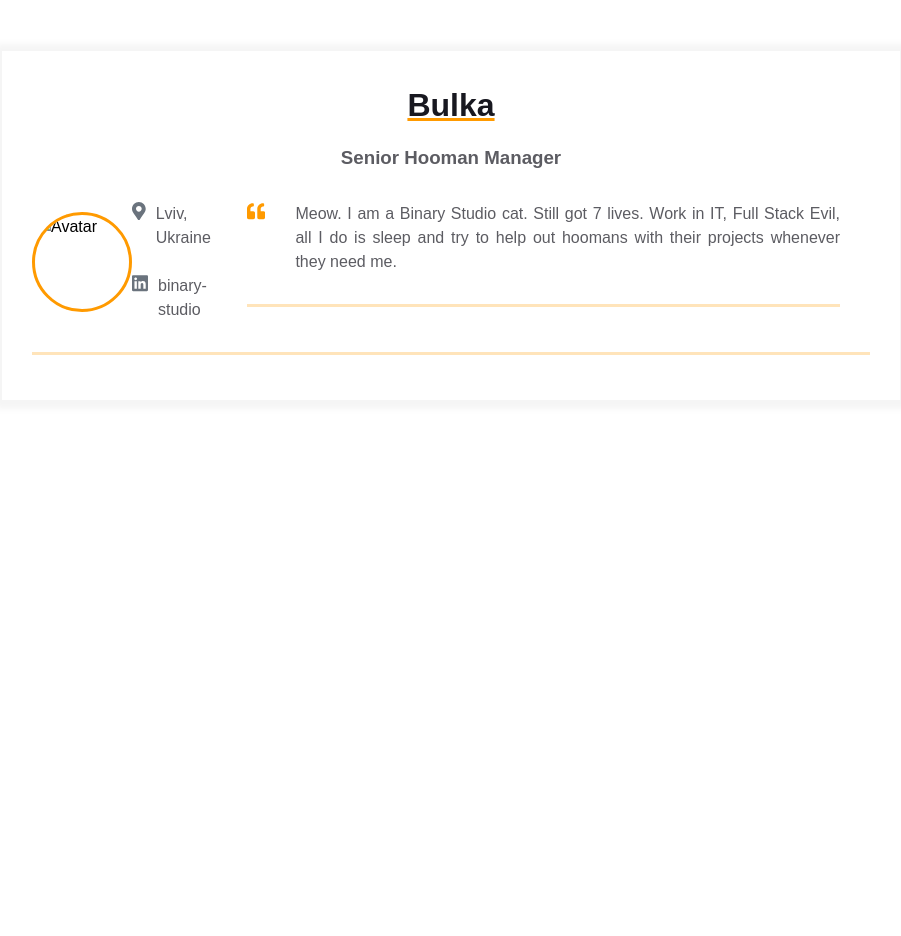
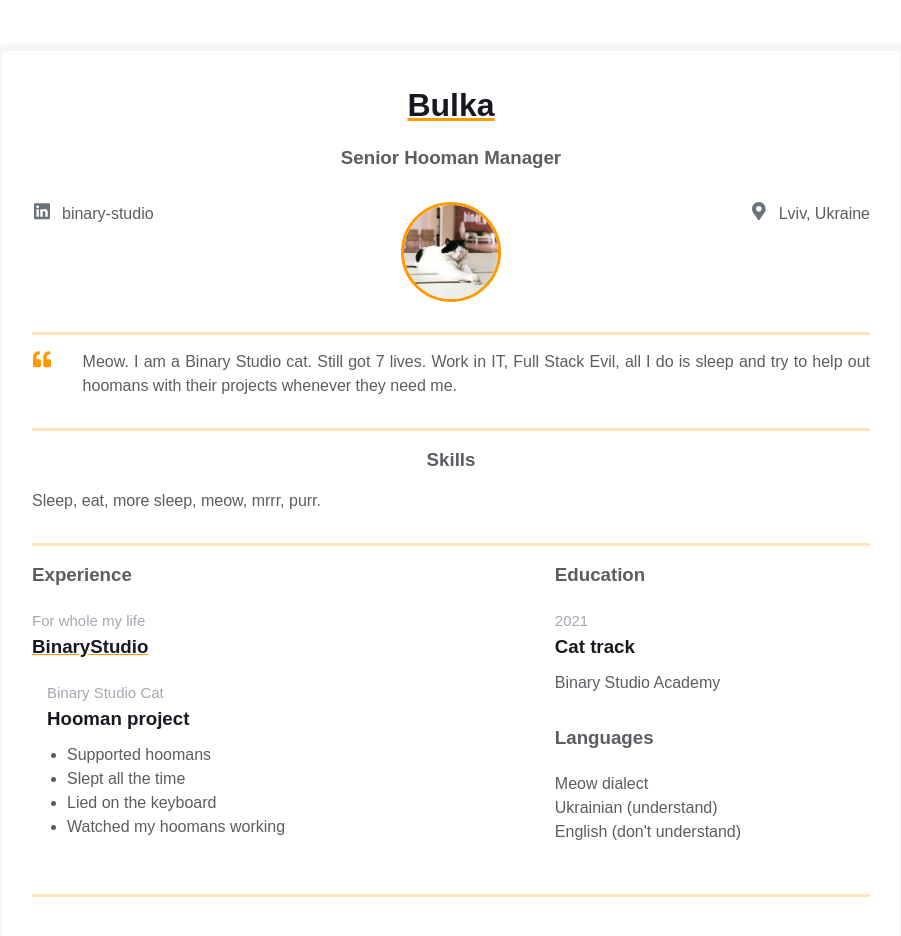
Before and after one commit to OlegSemko/homepage, a plain HTML site: page index.html in a window 1280 px wide. Shown: the whole page, without its empty margins (189-1090 px from the left). Before the commit the page ends 800 px from the top, so only its background shows below. Drawn offline with Linux system fonts and the light colour scheme.

Commit message:
added all info about bulka

```diff
--- a/index.html
+++ b/index.html
@@ -1,5 +1,5 @@
 <!DOCTYPE html>
-<html>
+<html lang="en">
 	<head>
 		<meta charset="UTF-8" />
 		<meta name="viewport" content="width=device-width, initial-scale=1" />
@@ -15,10 +15,20 @@
 					<h3 class="contact-info__sub-header">Senior Hooman Manager</h3>
 
 					<div class="contact_info_container fh">
-          <div class="contact-info__block"></div>
-
+						<div class="contact-info__block">
+							<a href="https://ua.linkedin.com/company/binary-studio_241166" rel="author" class="contact-info__item">
+							<div class="contact-info__item-icon-wrapper">
+								<svg class="contact-info__item-icon" xmlns="http://www.w3.org/2000/svg" viewBox="0 0 448 512">
+									<path
+										d="M416 32H31.9C14.3 32 0 46.5 0 64.3v383.4C0 465.5 14.3 480 31.9 480H416c17.6 0 32-14.5 32-32.3V64.3c0-17.8-14.4-32.3-32-32.3zM135.4 416H69V202.2h66.5V416zm-33.2-243c-21.3 0-38.5-17.3-38.5-38.5S80.9 96 102.2 96c21.2 0 38.5 17.3 38.5 38.5 0 21.3-17.2 38.5-38.5 38.5zm282.1 243h-66.4V312c0-24.8-.5-56.7-34.5-56.7-34.6 0-39.9 27-39.9 54.9V416h-66.4V202.2h63.7v29.2h.9c8.9-16.8 30.6-34.5 62.9-34.5 67.2 0 79.7 44.3 79.7 101.9V416z">
+									</path>
+								</svg>
+							</div>
+							<span>binary-studio</span>
+							</a>
+						</div>
 						<div class="contact-info__block contact-info__block--center">
-            <img class="contact-info__avatar" src="assets/avatar.png" alt="Avatar">
+							<img class="contact-info__avatar" src="assets/bulka.jpg" alt="Avatar">
 						</div>
 
 						<div class="contact-info__block">
@@ -32,17 +42,9 @@
 								</div>
 								<span>Lviv, Ukraine</span>
 							</a>
-
-			<a href="https://ua.linkedin.com/company/binary-studio_241166" rel="author" class="contact-info__item">
-			  <div class="contact-info__item-icon-wrapper">
-			    <svg class="contact-info__item-icon" xmlns="http://www.w3.org/2000/svg" viewBox="0 0 448 512">
-			      <path
-			        d="M416 32H31.9C14.3 32 0 46.5 0 64.3v383.4C0 465.5 14.3 480 31.9 480H416c17.6 0 32-14.5 32-32.3V64.3c0-17.8-14.4-32.3-32-32.3zM135.4 416H69V202.2h66.5V416zm-33.2-243c-21.3 0-38.5-17.3-38.5-38.5S80.9 96 102.2 96c21.2 0 38.5 17.3 38.5 38.5 0 21.3-17.2 38.5-38.5 38.5zm282.1 243h-66.4V312c0-24.8-.5-56.7-34.5-56.7-34.6 0-39.9 27-39.9 54.9V416h-66.4V202.2h63.7v29.2h.9c8.9-16.8 30.6-34.5 62.9-34.5 67.2 0 79.7 44.3 79.7 101.9V416z">
-			      </path>
-			    </svg>
 							</div>
-			  <span>binary-studio</span>
-			</a>
+						</div>
+					</div>
 				</div>
 				<div class="container">
 					<div class="resume__block">
@@ -62,9 +64,69 @@
 						</div>
 					</div>
 				</div>
-        <div>
-      <div>
-    <div>
+				<div class="container">
+					<div class="resume__block">
+						<div class="skills">
+							<h3 class="skills__header">Skills</h3>
+							<p class="skills__text">Sleep, eat, more sleep, meow, mrrr, purr. </p>
+						</div>
+					</div>
+				</div>
+				<div class="container">
+					<div class="resume__block">
+						<div class="main-info fh">
+
+							<div class="experiences">
+								<div class="experiences">
+									<h3 class="experiences__header">Experience</h3>
+									<div class="experiences__company">
+										<div class="experiences__company-header">
+											<span class="experiences__company-header-durability">For whole my life</span>
+											<h3 class="experiences__company-header-name">BinaryStudio</h3>
+										</div>
+
+										<div class="experiences__company-project">
+											<span class="experiences__company-project-role">Binary Studio Cat</span>
+											<h3 class="experiences__company-project-name">Hooman project</h3>
+											<ul class="experiences__company-project-responsibilities">
+												<li>Supported hoomans</li>
+												<li>Slept all the time</li>
+												<li>Lied on the keyboard</li>
+												<li>Watched my hoomans working</li>
+											</ul>
+										</div>
+									</div>
+								</div>
+							</div>
+
+							<div class="additional-info fv">
+								<div class="additional-info fv">
+									<div class="additional-info__education">
+										<h3 class="additional-info__education-header">Education</h3>
+										<div class="additional-info__education-university">
+											<span class="additional-info__education-university-durability">2021</span>
+											<h3 class="additional-info__education-university-speciality">Cat track</h3>
+											<p class="additional-info__education-university-name">Binary Studio Academy</p>
+										</div>
+									</div>
+
+									<div class="additional-info__languages">
+										<h3 class="additional-info__languages-header">Languages</h3>
+										<p class="additional-info__languages-item">
+											Meow dialect
+										</p>
+										<p class="additional-info__languages-item">
+											Ukrainian (understand)
+										</p>
+										<p class="additional-info__languages-item">
+											English (don't understand)
+										</p>
+									</div>
+								</div>
+							</div>
+						</div>
+					</div>
+				</div>
 			</div>
 		</main>
 	</body>
```
Also changed, not shown: assets/bulka.jpg (added). Lines whose indentation alone changed are shown as unchanged.
